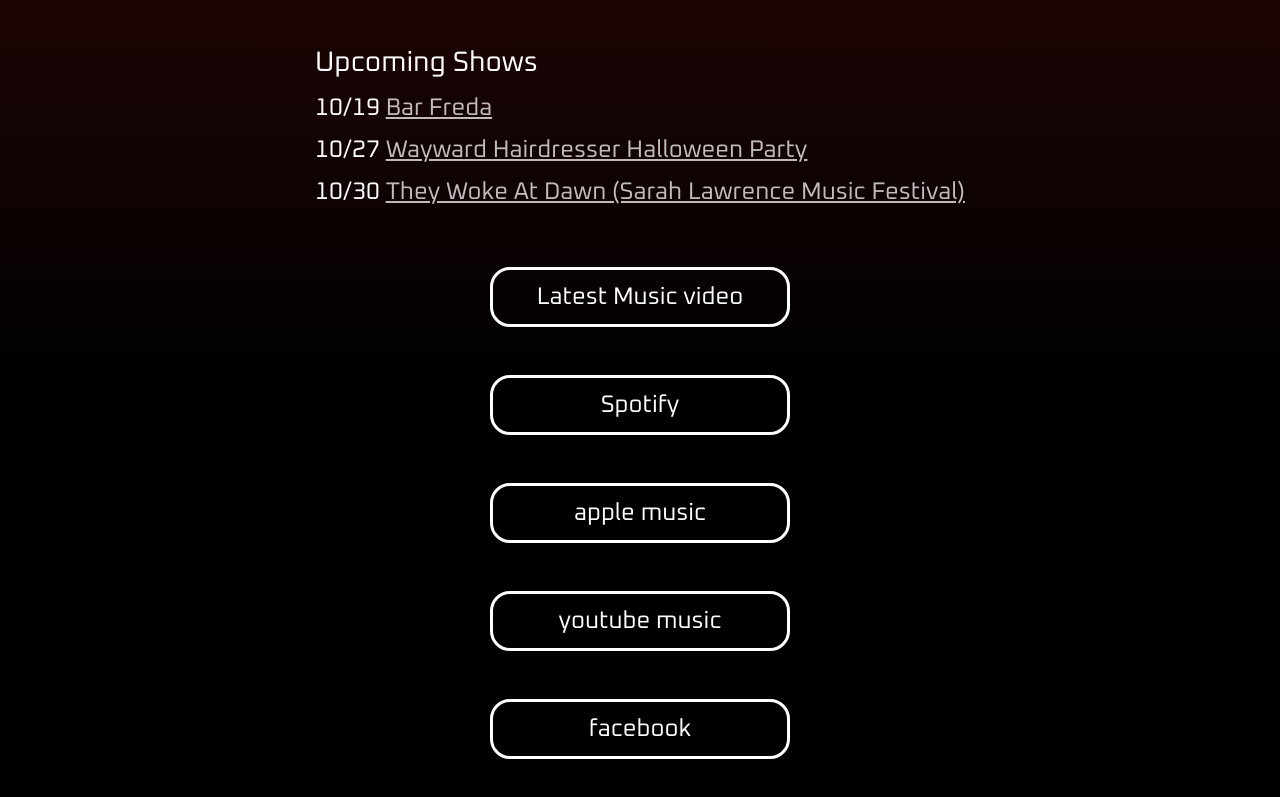
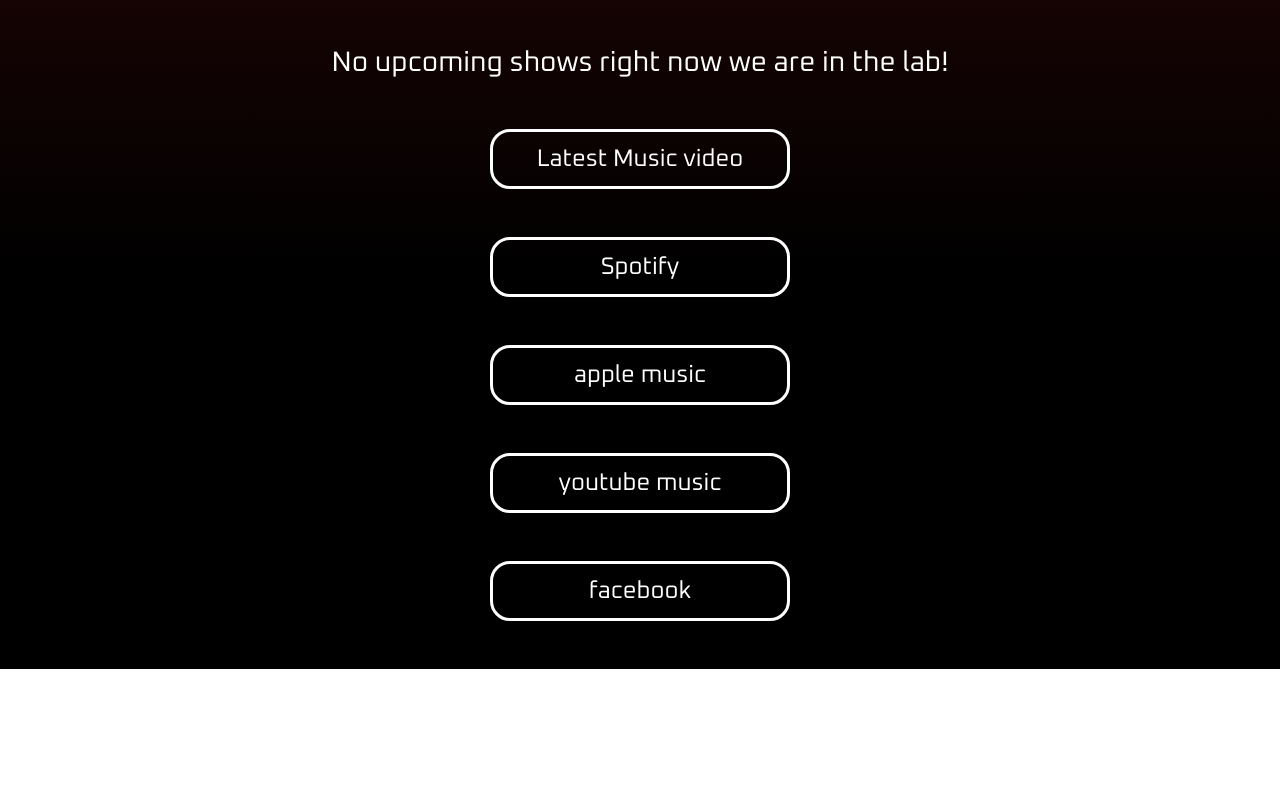
Before and after one commit to Decodedal/lostdog-linktree, a plain HTML site: page index.html in a window 1280 px wide. Shown: the part 1405-2202 px from the top of the page. After the commit the page ends 2074 px from the top, so only its background shows below. Drawn offline with Linux system fonts and the light colour scheme.

Commit message:
no shows

```diff
--- a/index.html
+++ b/index.html
@@ -34,14 +34,14 @@
             height="352" frameBorder="0" allowfullscreen=""
             allow="autoplay; clipboard-write; encrypted-media; fullscreen; picture-in-picture" loading="lazy"></iframe>
         <div class="shows">
-            <h3>Upcoming Shows</h3>
-            <ul>
+            <h3>No upcoming shows right now we are in the lab!</h3>
+            <!-- <ul>
                 <li>10/19 <a target="_blank" href="https://www.barfreda.com/">Bar Freda</a></li>
                 <li>10/27 <a target="_blank" href="https://www.waywardhairdresser.com/">Wayward Hairdresser Halloween
                         Party</a></li>
                 <li>10/30 <a target="_blank" href="https://www.instagram.com/p/DBM_sILRZ-z/">They Woke At Dawn (Sarah
                         Lawrence Music Festival)</a></li>
-            </ul>
+            </ul> -->
         </div>
         <div class="links">
             <a href="https://www.youtube.com/watch?v=-J-KNsa_Rfo"><button>Latest Music video</button></a>
```
